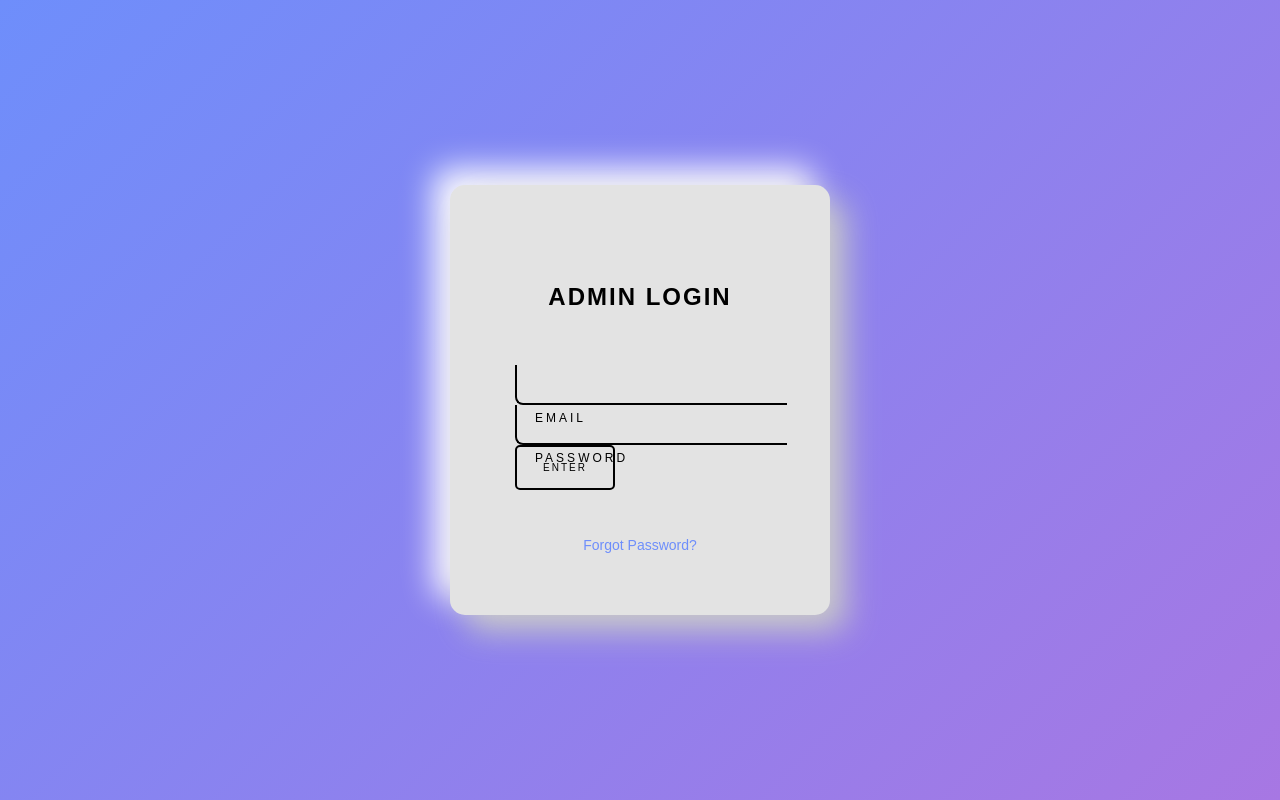
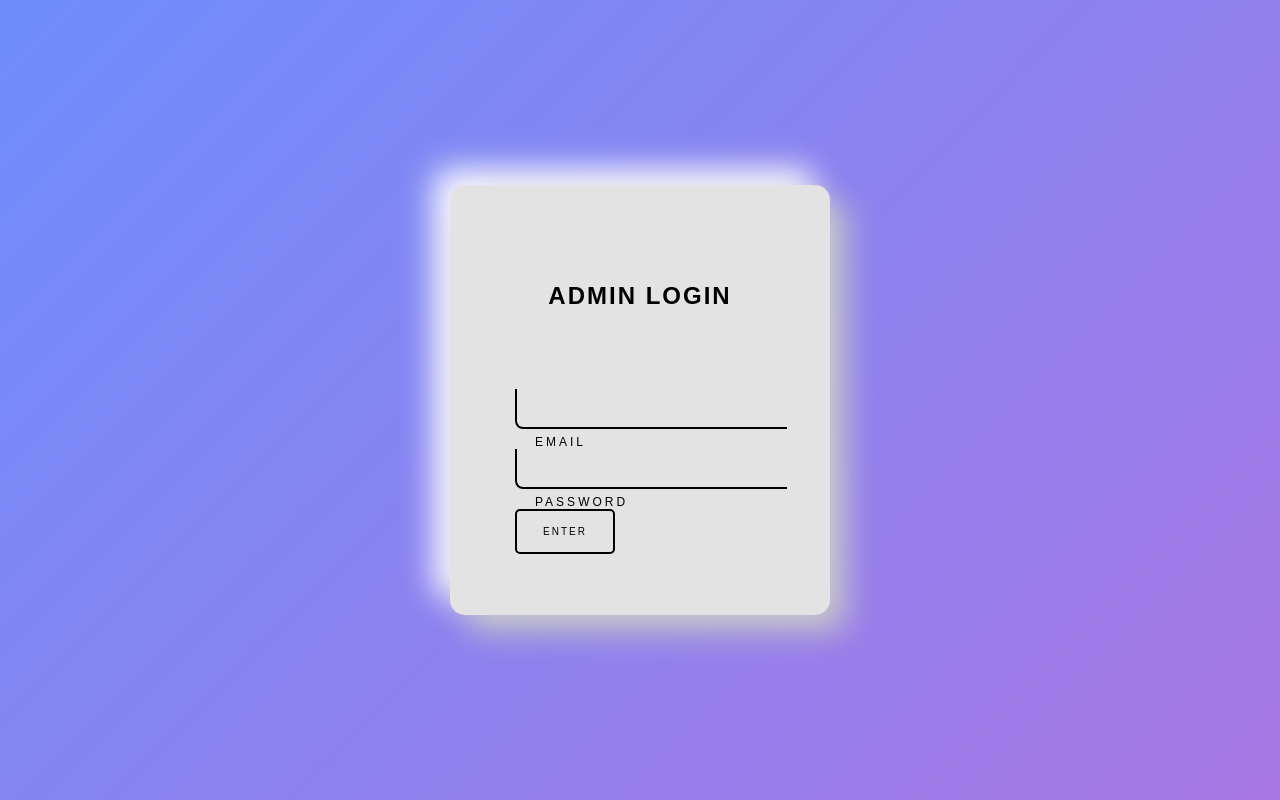
Before and after one commit to hncs28/finalbackend, a Laravel app: page /admin in a window 1280 px wide. Run offline with Laravel 12, Linux system fonts and the light colour scheme.

Commit message:
Refactor form styling and UX in login.blade.php

```diff
--- a/resources/views/CMS/login.blade.php
+++ b/resources/views/CMS/login.blade.php
@@ -38,9 +38,11 @@
             font-weight: bold;
             font-size: x-large;
             margin-top: 1.5em;
+            margin-bottom: 1em;
         }
 
         .inputBox {
+            margin-top: 20px;
             position: relative;
             width: 250px;
         }
@@ -102,6 +104,7 @@
             text-transform: uppercase;
             font-size: 10px;
             letter-spacing: 2px;
+            margin-top: 20px;
         }
 
         .login-button:hover {
@@ -142,7 +145,7 @@
 
             <button type="submit" class="login-button">Enter</button>
         </form>
-        <a href="#" class="forgot-password">Forgot Password?</a>
+
     </div>
 </body>
 
```
